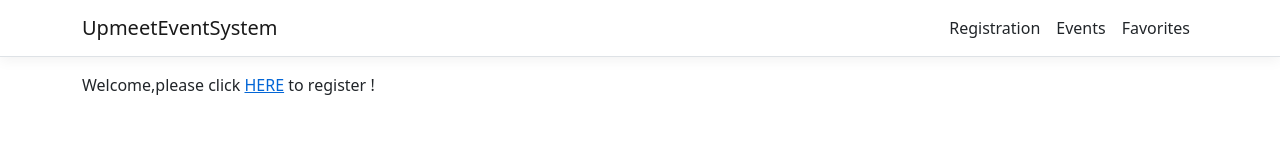
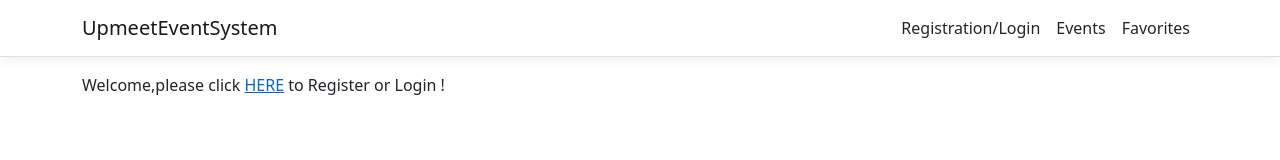
Before and after one commit to WendyJackson1/UpmeetEventSystem, an Angular app in the folder UpmeetEventSystem/ClientApp/: page / in a window 1280 px wide. Shown: the top 160 px of the page. Built offline with nearby package versions, Linux system fonts and the light colour scheme.

Commit message:
last small change for the night

```diff
--- a/UpmeetEventSystem/ClientApp/src/app/home/home.component.html
+++ b/UpmeetEventSystem/ClientApp/src/app/home/home.component.html
@@ -1 +1 @@
-<p>Welcome,please click <a class routerLink="./user">HERE</a> to register !</p>
+<p>Welcome,please click <a class routerLink="./user">HERE</a> to Register or Login !</p>
--- a/UpmeetEventSystem/ClientApp/src/app/nav-menu/nav-menu.component.html
+++ b/UpmeetEventSystem/ClientApp/src/app/nav-menu/nav-menu.component.html
@@ -25,7 +25,7 @@
             [routerLinkActive]="['link-active']"
             [routerLinkActiveOptions]="{ exact: true }"
           >
-            <a class="nav-link text-dark" [routerLink]="['/user']">Registration</a>
+            <a class="nav-link text-dark" [routerLink]="['/user']">Registration/Login</a>
           </li>
 
           <!-- <li class="nav-item" [routerLinkActive]="['link-active']">
--- a/UpmeetEventSystem/ClientApp/src/app/user/user.component.html
+++ b/UpmeetEventSystem/ClientApp/src/app/user/user.component.html
@@ -8,6 +8,19 @@
 
 
 <button (click)="registerUser()">Add</button>
+<p>.
+</p>
+<p>.
+</p>
+<p>.
+</p>
+<p>.
+</p>
+<p>.
+</p>
+
+
+<p> This spot can be used for the Login info and Button </p>
 <!-- <div *ngIf="events.length ===0">
   <p>{{showEvents()}}</p>
 </div>
```
